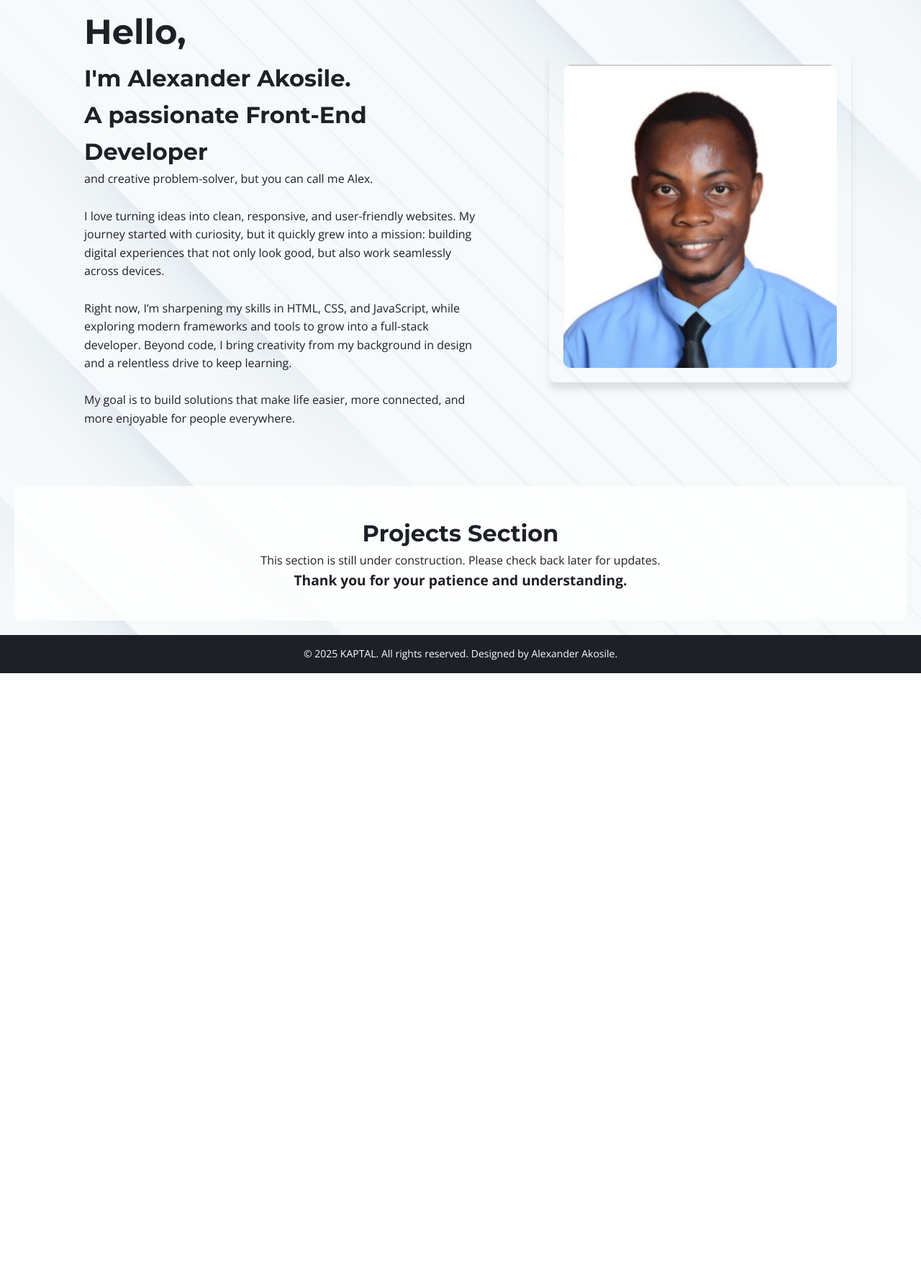
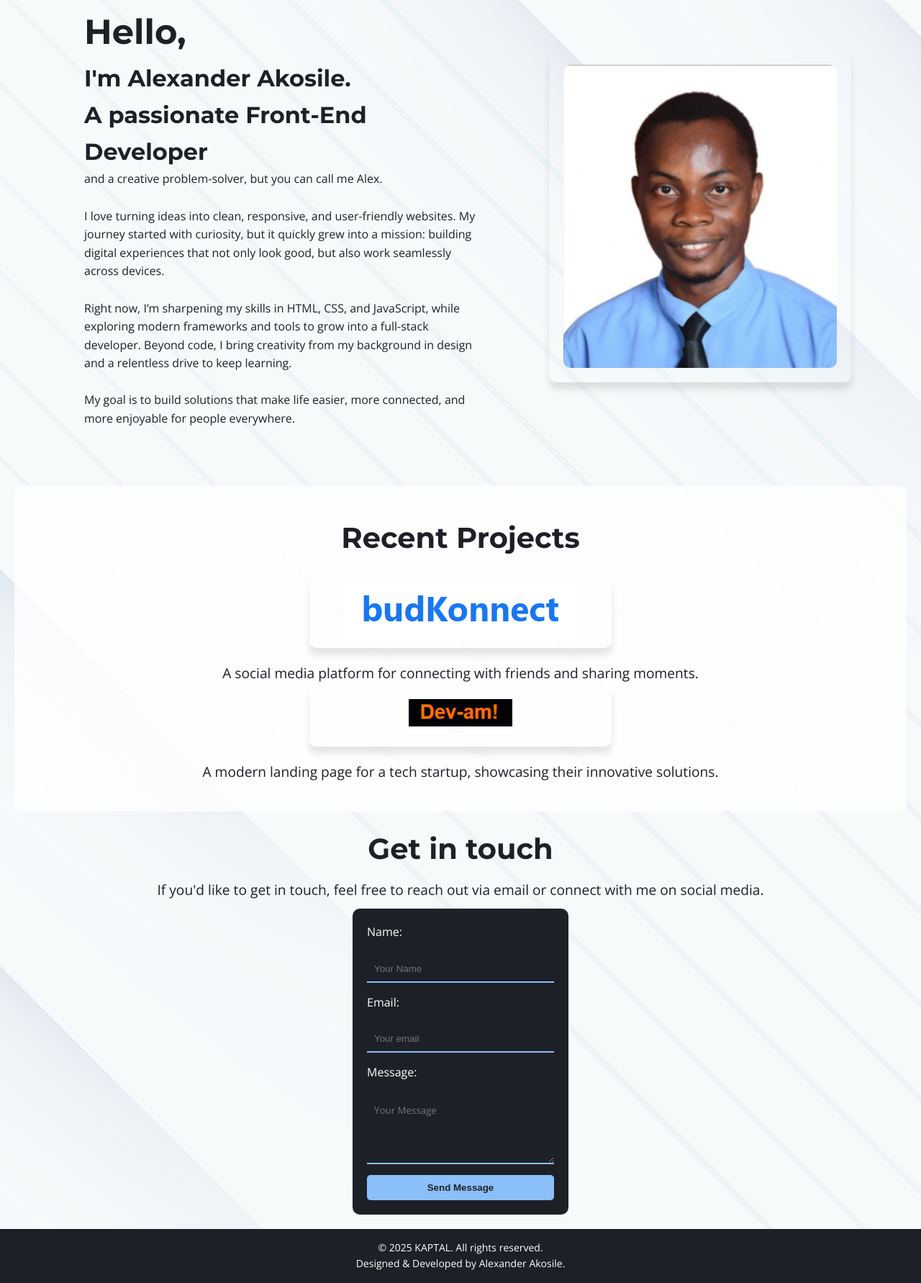
Before and after one commit to KapteynAlexis/KaptalPortfolio, a plain HTML site: page index.html in a window 1280 px wide. Shown: the part 132-1914 px from the top of the page at 72% size. Before the commit the page ends 1067 px from the top, so only its background shows below. Drawn offline with nearby package versions, Linux system fonts and the light colour scheme.

Commit message:
Add files via upload

```diff
--- a/index.html
+++ b/index.html
@@ -6,14 +6,17 @@
   <title>KAPTAL | Portfolio</title>
   <link rel="stylesheet" href="style.css">
   <link href="https://fonts.googleapis.com/css2?family=Montserrat:wght@700&display=swap" rel="stylesheet">
-</head>
+  <script src="script.js" defer></script>
+  </head>
 <body>
   <header class="navbar">
     <div class="logo">KAPTAL</div>
+    <button id="theme-toggle" class="theme-toggle" aria-label="Toggle dark mode">🌙</button>
+    <button id="hamburger" class="hamburger" aria-label="Toggle navigation">☰</button>
+
     <nav class="menu">
       <ul>
-        <li><a href="#">HOME</a></li>
-        <li><a href="#">ABOUT</a></li>
+                <li><a href="#">ABOUT</a></li>
         <li><a href="#">PROJECTS</a></li>
         <li><a href="#">CONTACT</a></li>
       </ul>
@@ -25,7 +28,7 @@
       <h1>Hello,</h1>
       <h2>I'm Alexander Akosile.<br>A passionate Front-End Developer</h2>
       <p>
-        and creative problem-solver, but you can call me Alex.
+        and a creative problem-solver, but you can call me Alex.
         <br><br>
         I love turning ideas into clean, responsive, and user-friendly websites. My journey started with curiosity, but it quickly grew into a mission: building digital experiences that not only look good, but also work seamlessly across devices.
         <br><br>
@@ -41,13 +44,38 @@
   </main>
 
   <section class="projects">
-    <h2>Projects Section</h2>
-    <p>This section is still under construction. Please check back later for updates.</p>
-    <h5>Thank you for your patience and understanding.</h5>
+    <h2>Recent Projects</h2>
+    <div class="budKonnect-frame">
+        <a href="https://kapteynalexis.github.io/budKonnect-landing-page/"><img src="budkonnect.png" alt="budKonnect-landing-page screenshot"></a> </div>
+            <p>A social media platform for connecting with friends and sharing moments.</p>
+    <div class="devam-frame">
+        <a href="https://kapteynalexis.github.io/dev-am-landing-page/"><img src="devam.png" alt="dev-am-landing-page screenshot"></a> </div>
+            <p>A modern landing page for a tech startup, showcasing their innovative solutions.</p>
+
   </section>
+  <section class="contact">
+    <h2>Get in touch</h2>
+    <p>If you'd like to get in touch, feel free to reach out via email or connect with me on social media.</p>
+    <div class="form">
+     <form class="contact-form" action="https://formspree.io/f/your-form-id" method="POST">
+      <label for="name">Name:</label>
+      <input type="text" id="name" name="name" required placeholder="Your Name" autocomplete="given-name">
+
+      <label for="email">Email:</label>
+      <input type="email" id="email" name="email" required placeholder="Your email" autocomplete="email">
+
+      <label for="message">Message:</label>
+      <textarea id="message" name="message" rows="4" required placeholder="Your Message"></textarea>
+     <button class="btn" type="submit">Send Message</button>
+
+        </form>
+    </div>
+
+     </section>
 
   <footer class="footer">
-    <p>&copy; 2025 KAPTAL. All rights reserved. Designed by Alexander Akosile.</p>
+    <p>&copy; 2025 KAPTAL. All rights reserved.<br>Designed & Developed by Alexander Akosile.</p>
+
   </footer>
 </body>
 </html>
--- /dev/null
+++ b/script.js
@@ -0,0 +1,32 @@
+// script.js
+document.addEventListener('DOMContentLoaded', () => {
+  // === DARK MODE TOGGLE ===
+  const themeToggle = document.getElementById('theme-toggle');
+  const userPref = localStorage.getItem('theme'); // "dark" or "light"
+  const prefersDark = window.matchMedia('(prefers-color-scheme: dark)').matches;
+
+  // Apply saved or system preference
+  if (userPref === 'dark' || (!userPref && prefersDark)) {
+    document.body.classList.add('dark-theme');
+    themeToggle.textContent = '☀️';
+  } else {
+    document.body.classList.remove('dark-theme');
+    themeToggle.textContent = '🌙';
+  }
+
+  // Toggle on click
+  themeToggle.addEventListener('click', () => {
+    const isDark = document.body.classList.toggle('dark-theme');
+    localStorage.setItem('theme', isDark ? 'dark' : 'light');
+    themeToggle.textContent = isDark ? '☀️' : '🌙';
+  });
+
+  // === HAMBURGER MENU TOGGLE ===
+  const hamburger = document.getElementById('hamburger');
+  const menu = document.querySelector('.menu');
+
+  hamburger.addEventListener('click', () => {
+    menu.classList.toggle('active');
+    hamburger.textContent = menu.classList.contains('active') ? '✖' : '☰';
+  });
+});
--- a/style.css
+++ b/style.css
@@ -24,7 +24,6 @@ h1, h2, h3 {
 
 h1 { font-size: 3rem; }
 h2 { font-size: 2rem; }
-h5 { font-size: 1.2rem; }
 
 /* Navbar */
 .navbar {
@@ -98,6 +97,179 @@ h5 { font-size: 1.2rem; }
   border-radius: 10px;
   margin: 20px;
 }
+.budKonnect-frame {
+    display: flex;
+    justify-content: center;
+    align-items: center;
+    padding: 5px;
+    border-radius: 10px;
+    max-width: 420px;
+    box-shadow: 0 10px 10px rgba(0, 0, 0, 0.1);
+    margin: auto;
+    margin-bottom: 20px;
+}
+.budKonnect-frame:hover {
+    transform: scale(1.05);
+    transition: transform 0.3s ease;
+}
+.devam-frame {
+    display: flex;
+    justify-content: center;
+    align-items: center;
+    padding: 20px;
+    border-radius: 10px;
+    max-width: 420px;
+    box-shadow: 0 10px 10px rgba(0, 0, 0, 0.1);
+    margin: auto;
+    margin-bottom: 20px;
+}
+.devam-frame:hover {
+    transform: scale(1.05);
+    transition: transform 0.3s ease;}
+.projects h2 {
+  margin-bottom: 20px;
+  font-size: 2.5rem;
+
+}
+.projects p {
+  font-size: 1.2rem;
+  color: #1e2027;
+  margin-top: 10px;
+}
+
+.contact h2{
+    margin-bottom: 10px;
+    font-size: 2.5rem;
+    text-align: center;
+    color:#1e2027
+}
+.contact p{
+    font-size: 1.2rem;
+    color: #1e2027;
+    margin-top: 2px;
+    margin-bottom: 10px;
+    text-align: center;
+}
+.form{
+  display: flex;
+  justify-content: center;
+}
+.contact-form {
+  background: #1e2027;
+  padding: 20px;
+  border-radius: 10px;
+  max-width: 300px;
+  width: 100%;}
+
+.contact-form label{
+    color: #ffffff;
+    font-size: 1rem;
+    margin-bottom: 5px;
+    display: block;
+  }
+.form form{
+  display: flex;
+  flex-direction: column;
+  gap: 15px;
+  }
+.form input {
+  padding: 10px;
+  border: none;
+  border-bottom: 2px #8bbff9 solid;
+  background: transparent;
+  color: #ffffff;
+
+}
+.form input:focus {
+  outline: none;
+}
+.form textarea{padding: 10px;
+  border: none;
+  border-bottom: 2px #8bbff9 solid;
+  background: transparent;
+  color: #ffffff;
+  font-family: 'Open Sans', sans-serif;
+}
+.form button {
+  padding: 10px;
+  border: none;
+  background: #8bbff9;
+  color: #1e2027;
+  font-weight: bold;
+  cursor: pointer;
+  border-radius: 5px;
+}
+.form button:hover {
+  background: #1e2027;
+  color: #8bbff9;
+  transition: 0.3s ease
+}
+/* --- Theme toggle button --- */
+.theme-toggle {
+  background: transparent;
+  border: 2px solid rgba(255,255,255,0.12);
+  color: #fff;
+  padding: 6px 10px;
+  border-radius: 8px;
+  cursor: pointer;
+  font-size: 1rem;
+  transition: transform .2s ease, background .2s ease;
+}
+
+/* small hover effect */
+.theme-toggle:hover { transform: scale(1.05); }
+
+/* --- DARK THEME OVERRIDES --- */
+body.dark-theme {
+  /* dark overlay on background image for readability */
+  background: linear-gradient(rgba(0,0,0,0.65), rgba(0,0,0,0.65)), url('1.jpg') center/cover no-repeat;
+  color: #e9f2fb; /* default text in dark mode */
+
+}
+
+/* navbar + footer */
+body.dark-theme .navbar,
+body.dark-theme .footer {
+  background: #0f1720;
+  color: #e9f2fb;
+}
+
+/* project card background */
+body.dark-theme .projects {
+  background: rgba(15,17,20,0.76);
+  color: #e9f2fb;
+}
+
+/* contact form */
+body.dark-theme .contact-form {
+  background: #0f1720;
+  color: #e9f2fb;
+}
+
+/* inputs and textarea in dark theme */
+body.dark-theme .form input,
+body.dark-theme .form textarea {
+  color: #e9f2fb;
+  border-bottom-color: #8bbff9; /* keep your accent */
+}
+
+/* images / frames */
+body.dark-theme .frame {
+  box-shadow: 0 8px 12px rgba(0,0,0,0.6);
+}
+
+/* adjust logo color in dark mode (keeps accent) */
+body.dark-theme .logo {
+  color: #8bbff9;
+}
+
+/* toggle btn appearance in dark */
+body.dark-theme .theme-toggle {
+  background: rgba(255,255,255,0.06);
+  color: #fff;
+  border: 1px solid rgba(255,255,255,0.12);
+}
+
 
 /* Footer */
 .footer {
@@ -106,6 +278,7 @@ h5 { font-size: 1.2rem; }
   font-size: 14px;
   padding: 15px 5%;
   background: #1e2027;
+  margin-top: 20px;
 }
 /* 📱 Responsive Breakpoints */
 @media (max-width: 1024px) {
@@ -167,3 +340,44 @@ h5 { font-size: 1.2rem; }
     padding: 10px;
   }
 }
+/* --- Hamburger menu --- */
+.hamburger {
+  display: none; /* hidden on desktop */
+  font-size: 2rem;
+  background: none;
+  border: none;
+  color: #fff;
+  cursor: pointer;
+}
+
+/* Mobile view */
+@media (max-width: 768px) {
+  .hamburger {
+    display: block; /* show on mobile */
+  }
+
+  .menu {
+    max-height: 0; /* collapsed */
+    overflow: hidden;
+    transition: max-height 0.3s ease;
+    width: 100%;
+    background: #1e2027;
+    margin-top: 10px;
+  }
+
+  .menu.active {
+    max-height: 300px; /* expand smoothly */
+  }
+
+  .menu ul {
+    flex-direction: column;
+    gap: 15px;
+    padding: 10px 0;
+  }
+
+  .menu ul li {
+    text-align: center;
+  }
+}
+
+/* End of CSS */
```
Also changed, not shown: budkonnect.png (added), devam.png (added), screenshot.png (added).
